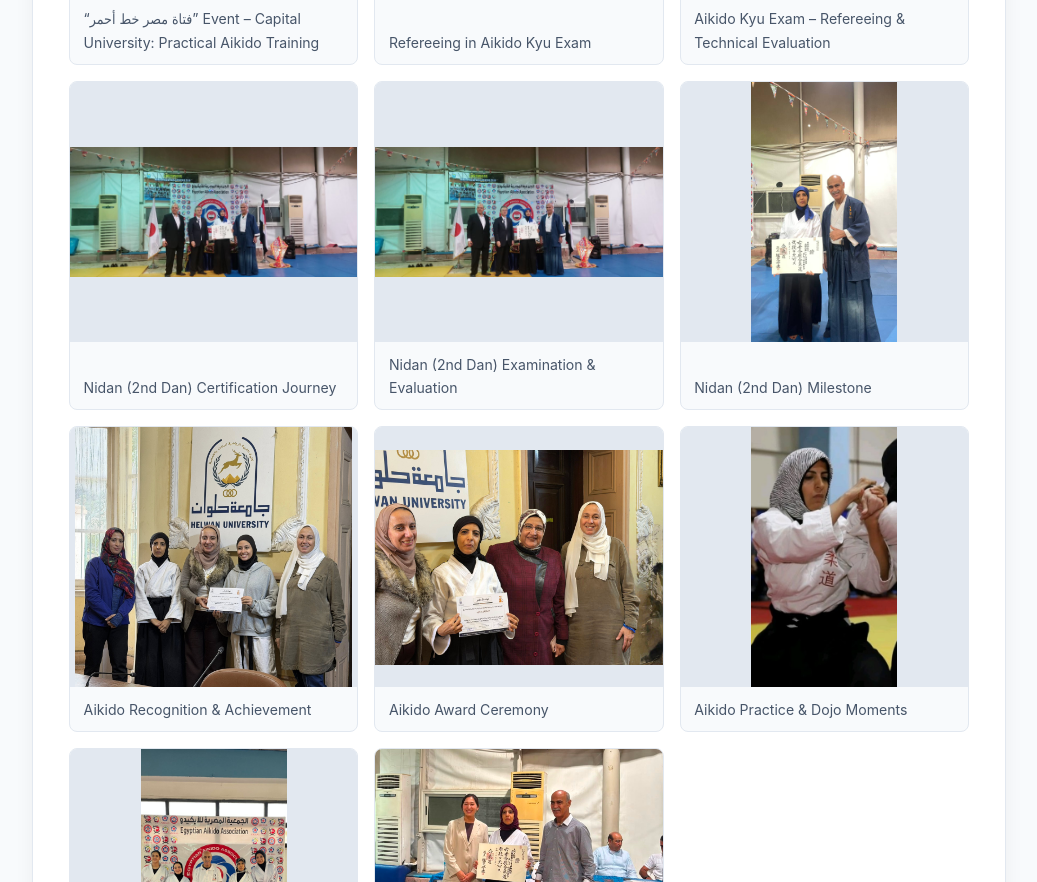
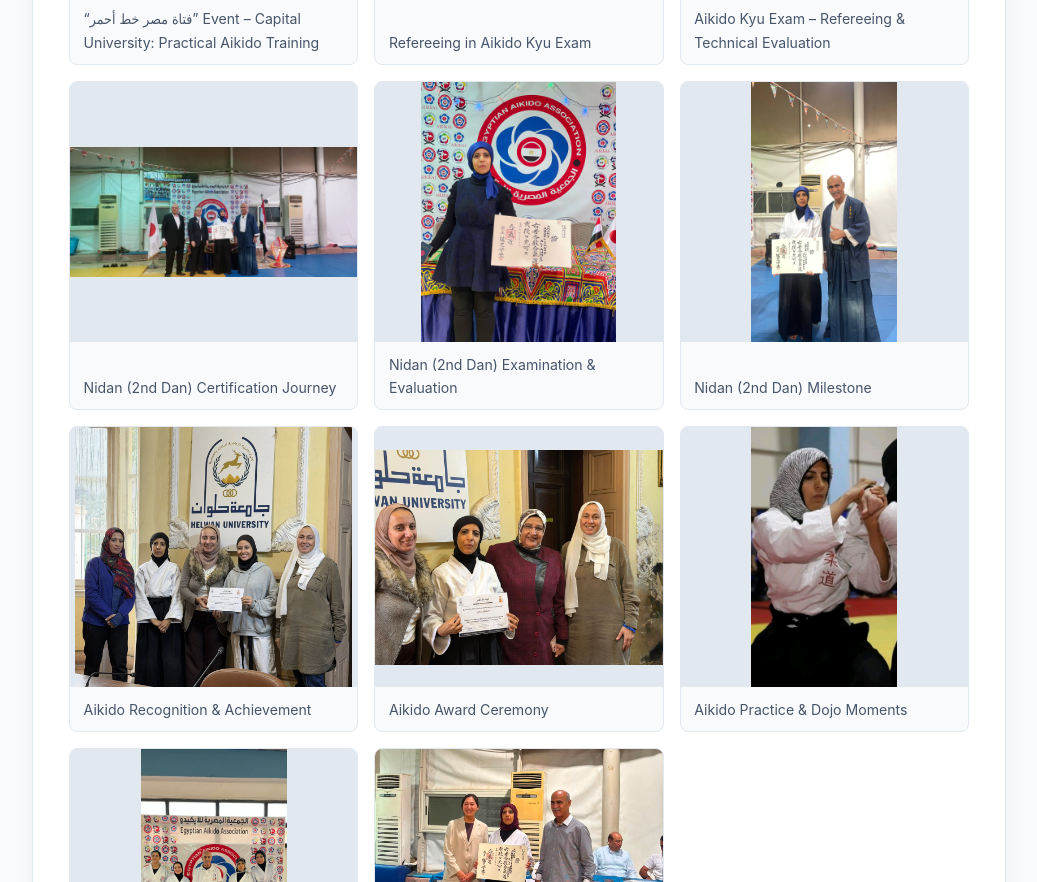
Before and after one commit to AmanyAli/AmanyAli, a plain HTML site: page index.html in a window 1280 px wide. Shown: the part 2525-3407 px from the top of the page, without its empty margins (121-1158 px from the left). Drawn offline with Linux system fonts and the light colour scheme.

Commit message:
Update image source for Nidan certification figure

```diff
--- a/index.html
+++ b/index.html
@@ -373,7 +373,7 @@
         </figure>
         <figure>
           <img
-            src="images/Nidan3.jpg"
+            src="images/Nidan2.jpg"
             alt="Amany Abd El-Tawab Ali Aikido Nidan Exam"
           />
           <figcaption>Nidan (2nd Dan) Examination &amp; Evaluation</figcaption>
```
